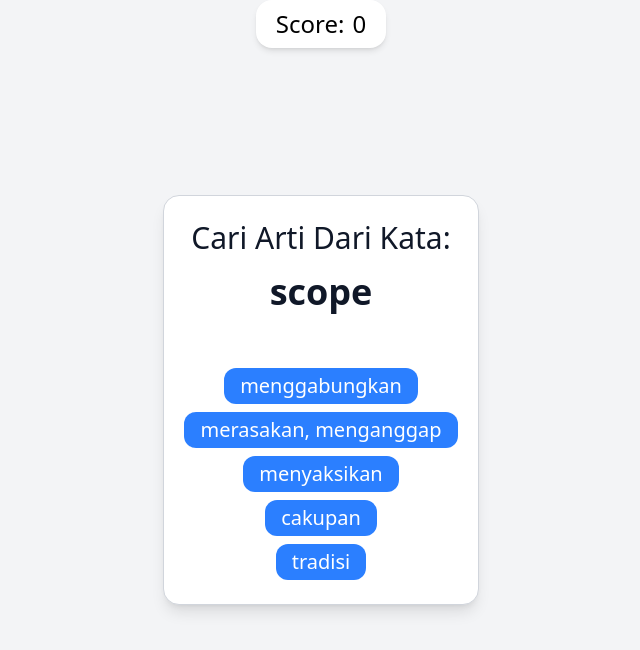
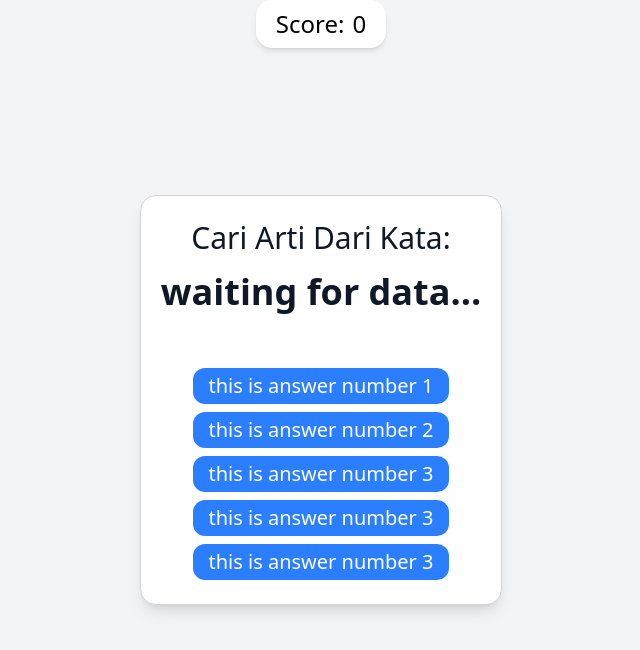
Before and after one commit to arkanafaisal/vocab-quiz, a website: page index.html in a window 1280 px wide. Shown: the whole page, without its empty margins (319-959 px from the left). Drawn offline with Linux system fonts and the light colour scheme.

Commit message:
Update index.html

```diff
--- a/index.html
+++ b/index.html
@@ -32,17 +32,21 @@
         scoreNumber.innerHTML = localStorage.getItem('score') || 0;
 
         let data = "waiting for data...";
+        let dataIndex = 0
+        let isLoading = false
         let truthIndex = 0;
         word.innerHTML = data
         refreshWord()
 
-
-        function getRandomData(){
-            const randomIndex = Math.floor(Math.random() * datas.length);
-            return datas[randomIndex];
+        function getRandomIndex(){
+            return randomIndex = Math.floor(Math.random() * vocabs.length);
         }
         function refreshWord(){
-            data = getRandomData()
+            dataIndex = getRandomIndex();
+            data = {
+                word: vocabs[dataIndex],
+                meaning: meanings[dataIndex]
+            }
             word.innerHTML = data.word;
             truthIndex = Math.floor(Math.random() * buttons.length)
 
@@ -50,13 +54,15 @@
                 if(index === truthIndex){
                     button.innerHTML = data.meaning
                 } else {
-                    button.innerHTML = datas[Math.floor(Math.random() * datas.length)].meaning;
+                    button.innerHTML = meanings[getRandomIndex()]
                 }
             })
         }
 
         buttons.forEach((button) => {
             button.addEventListener('click', () => {
+                if(isLoading) return;
+                isLoading = true;
                 buttons[truthIndex].classList.add('bg-green-500');
                 if(button.innerHTML !== data.meaning){
                     button.classList.add('bg-red-500')
@@ -67,8 +73,9 @@
                 }
                 setTimeout(() => {
                     buttons[truthIndex].classList.remove('bg-green-500');
-                    button.classList.remove('bg-green-500', 'bg-red-500');
+                    button.classList.remove('bg-red-500');
                     refreshWord();
+                    isLoading = false;
                 }, 1000);
 
 
```
